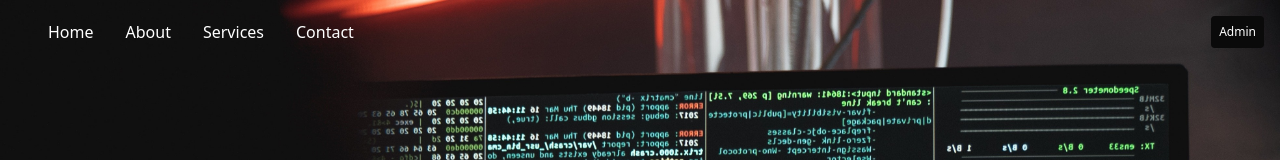
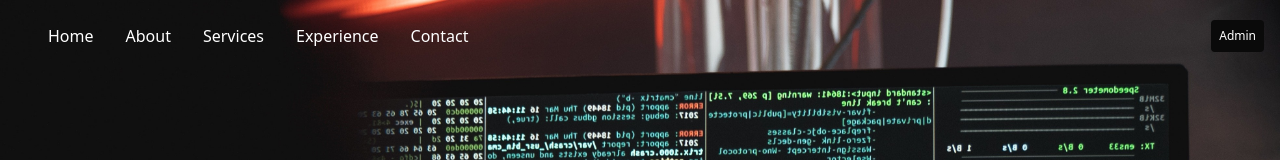
Before and after one commit to teukumufti/web-portfolio, a React (Create React App) app: page / in a window 1280 px wide. Shown: the top 160 px of the page. Built offline with nearby package versions, Linux system fonts and the light colour scheme; what tw-elements would draw is missing.

Commit message:
fixed nav link

```diff
--- a/src/components/Navbar.js
+++ b/src/components/Navbar.js
@@ -1,23 +1,28 @@
 import React, { useState } from 'react';
 
+
 export const NavbarComponent = () => {
+
+  const handleClickMenu = (id = '') => {
+    const element = document.getElementById(id);
+    return element.scrollIntoView({ behavior: "smooth", block: "start", inline: "nearest" });
+  }
 
   const [ color, setColor ] = useState(false);
   const changeColor = () => {
     if (window.scrollY >= 8)
     setColor(true)
-   else {
-    setColor(false)
+    else {
+      setColor(false)
+    }
   }
-}
-
-window.addEventListener('scroll', changeColor)
+  window.addEventListener('scroll', changeColor)
 
 
   return (
     <Navbar className={color ? 'bg-zinc-100 text-slate-50' : 'navbar text-slate-50'}>
       <NavbarBrand href="#">
-        {/* <div class="text-4xl font-extrabold ...">
+        {/* <div class="text-4xl font-extrabold">
         <span class="bg-clip-text text-transparent bg-gradient-to-r from-aqua-100 to-blue-500">
           TM
         </span>
@@ -27,21 +32,24 @@
       <NavbarCollapse>
         <NavbarNav orientation="start">
           <NavbarItem>
-            <NavbarLink href="#">Home</NavbarLink>
+            <NavbarLink onClick={() => handleClickMenu('menu-home')}>Home</NavbarLink>
           </NavbarItem>
           <NavbarItem>
-            <NavbarLink href="#">About</NavbarLink>
+            <NavbarLink onClick={() => handleClickMenu('menu-about')}>About</NavbarLink>
           </NavbarItem>
           <NavbarItem>
-            <NavbarLink href="#">Services</NavbarLink>
+            <NavbarLink onClick={() => handleClickMenu('menu-service')}>Services</NavbarLink>
           </NavbarItem>
           <NavbarItem>
-            <NavbarLink href="#">Contact</NavbarLink>
+            <NavbarLink onClick={() => handleClickMenu('menu-experience')}>Experience</NavbarLink>
+          </NavbarItem>
+          <NavbarItem>
+            <NavbarLink onClick={() => handleClickMenu('menu-contact')}>Contact</NavbarLink>
           </NavbarItem>
         </NavbarNav>
         <NavbarNav orientation="end">
         <div className="flex space-x-2 justify-center">
-        <button className="px-2 py-2 text-xs rounded bg-zinc-100" type='button'>
+        <button className="px-2 py-2 mb-3 mt-3 text-xs rounded bg-zinc-100 hover:bg-aqua-100 hover:text-slate-50" type='button'>
           Admin
         </button>
       </div>
@@ -59,7 +67,7 @@
   toggler: `block float-right text-4xl lg:hidden focus:outline-none`,
   item: `whitespace-pre cursor-pointer px-4 py-3 hover:text-aqua-100`,
   collapse: {
-    default: `border-t border-cyan-500 fixed left-0 mt-2 shadow py-2 text-center lg:border-none lg:flex lg:flex-grow lg:items-center lg:mt-0 lg:py-0 lg:relative lg:shadow-none`,
+    default: `border-t border-aqua-100 fixed left-0 mt-6 shadow py-2 text-center lg:border-none lg:flex lg:flex-grow lg:items-center lg:mt-0 lg:py-0 lg:relative lg:shadow-none`,
     open: `h-auto visible transition-all duration-500 ease-out w-full opacity-100 lg:transition-none`,
     close: `h-auto invisible w-0 transition-all duration-300 ease-in lg:opacity-100 lg:transition-none lg:visible`,
   },
@@ -147,8 +155,8 @@
 const NavbarItem = ({ children }) => <li className={style.item}>{children}</li>;
 
 /* You can wrap the a tag with Link and pass href to Link if you are using either Create-React-App, Next.js or Gatsby */
-const NavbarLink = ({ children, href, active, activeClass }) => (
-  <a href={href} className={active ? activeClass : ''}>
+const NavbarLink = ({ children, href, active, activeClass, ...props }) => (
+  <a href={href} className={active ? activeClass : ''} {...props}>
     {children}
   </a>
 );
--- a/src/pages/Home.js
+++ b/src/pages/Home.js
@@ -1,4 +1,5 @@
 import React from "react";
+
 import About from "./About";
 import Services from "./Services"
 import Experience from "./Experience";
@@ -9,7 +10,7 @@
     return (
     <div>
 
-     <div className="bg-[url('./assets/images/code.jpg')] bg-cover sm:bg-cover sm:h-screen bg-no-repeat pb-12">
+     <div id="menu-home" className="bg-[url('./assets/images/code.jpg')] bg-cover sm:bg-cover sm:h-screen bg-no-repeat pb-12">
         {/* title */}
         <div className="text-slate-50 text-start pl-12 pt-60 sm:pl-52 sm:pt-96">
             <h5 className="text-xl sm:text-3xl tracking-widest">TEUKU</h5>
@@ -44,20 +45,20 @@
         </div>
      </div>
 
-    <div className="mt-72">
-        <About/>
+    <div id="menu-about" className="mt-72">
+        <About />
     </div>
 
-    <div className="mt-60">
-        <Services/>
+    <div id="menu-service" className="mt-60">
+        <Services />
     </div>
 
-    <div className="mt-60">
-        <Experience/>
+    <div id="menu-experience" className="mt-60">
+        <Experience />
     </div>
 
-    <div className="mt-60">
-        <Contact/>
+    <div id="menu-contact" className="mt-60">
+        <Contact />
     </div>
 
     </div>
```
